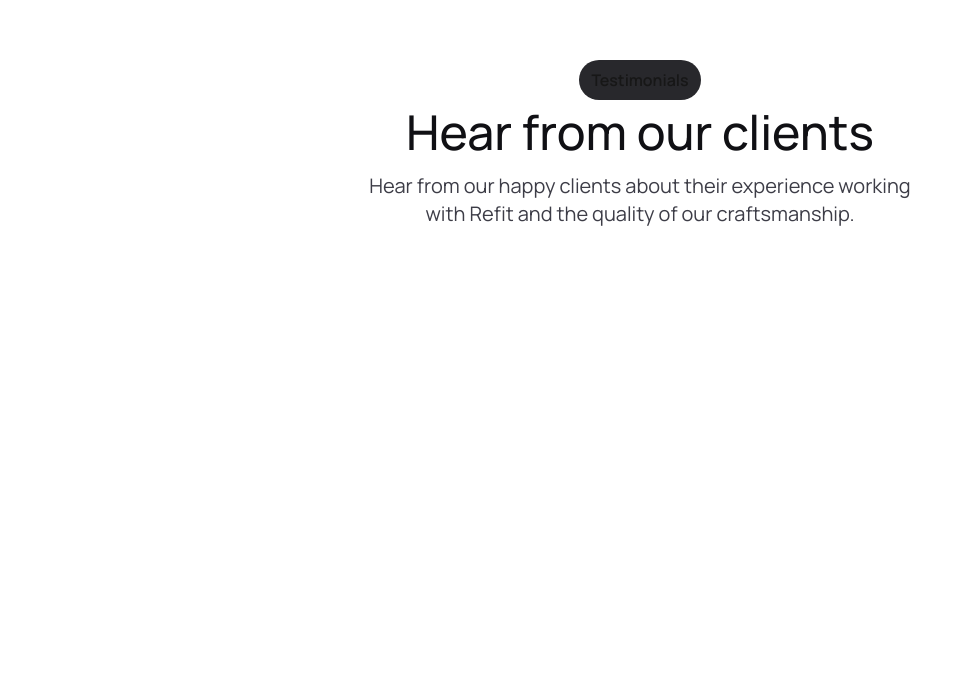
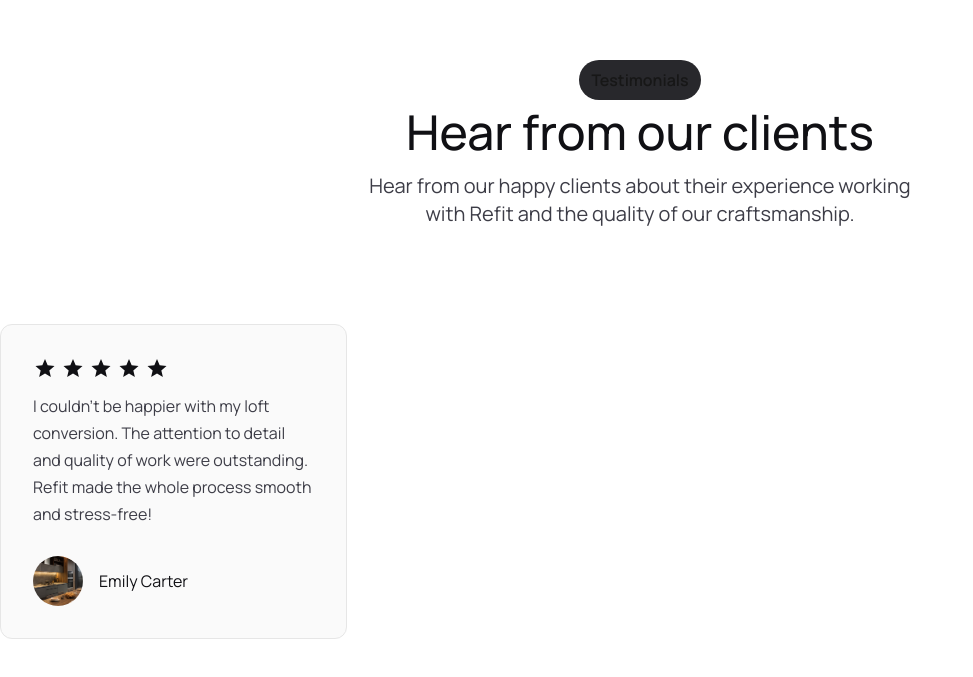
Before and after one commit to rizkyazizhsn/LifetimeArt, a Next.js app: page / in a window 1280 px wide. Shown: the part 4483-5160 px from the top of the page, without its empty margins (0-973 px from the left). Before the commit the page ends 4831 px from the top, so only its background shows below. Built offline with nearby package versions, Linux system fonts and the light colour scheme.

Commit message:
feat: add testimonial card components

```diff
--- a/src/modules/testimonials/_components/Testimonial.tsx
+++ b/src/modules/testimonials/_components/Testimonial.tsx
@@ -1,4 +1,14 @@
 import Badge from "@/components/common/Badge"
+import TestimonialCard, { TestimonialCardProps } from "./TestimonialCard"
+
+const testimonials: TestimonialCardProps[] = [
+  {
+    rate: 5,
+    review: "I couldn’t be happier with my loft conversion. The attention to detail and quality of work were outstanding. Refit made the whole process smooth and stress-free!",
+    citation_image: "/assets/img/works/image-1.png",
+    name: "Emily Carter"
+  }
+]
 
 const Testimonial = () => {
   return (
@@ -10,6 +20,9 @@
          <p className="text-xl text-[#3D3D47] mt-4 text-center">Hear from our happy clients about their experience working <br /> with Refit and the quality of our craftsmanship.</p>
         </div>
       </div>
+      <div className="mt-24">
+        <TestimonialCard  data={testimonials} />
+      </div>
     </div>
   )
 }
--- /dev/null
+++ b/src/modules/testimonials/_components/TestimonialCard.tsx
@@ -0,0 +1,46 @@
+import Image from "next/image";
+
+export type TestimonialCardProps = {
+  rate: number;
+  review: string;
+  citation_image: string;
+  name: string;
+};
+
+const TestimonialCard = ({ data }: { data: TestimonialCardProps[] }) => {
+  return (
+    <>
+      {data.map((item, index) => (
+        <div
+          key={index}
+          className="bg-[#FAFAFA] w-[347px] h-[315px] border border-[#E6E6E6] rounded-xl p-8"
+        >
+          <div className="flex flex-col justify-between h-full">
+            <div className="space-y-3">
+              <div className="flex items-center gap-1">
+                {Array.from({ length: item.rate }, (_, index) => (
+                  <Image key={index} src={"/assets/icons/ic-star.svg"} width={24} height={24} alt="ic-star" />
+                ))}
+              </div>
+              <p className="text-base leading-[170%] text-[#3D3D47]">
+                {item.review}
+              </p>
+            </div>
+            <div className="flex items-center gap-4">
+              <Image
+                src={item.citation_image}
+                width={50}
+                height={50}
+                alt=""
+                className="size-[50px] rounded-full object-cover"
+              />
+              <p className="text-base leading-5 text-[#101014]">{item.name}</p>
+            </div>
+          </div>
+        </div>
+      ))}
+    </>
+  );
+};
+
+export default TestimonialCard;
```
Also changed, not shown: public/assets/icons/ic-star.svg (added).
